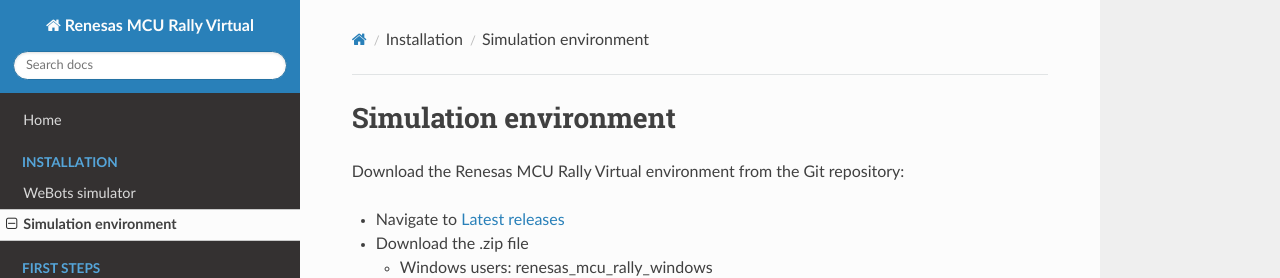
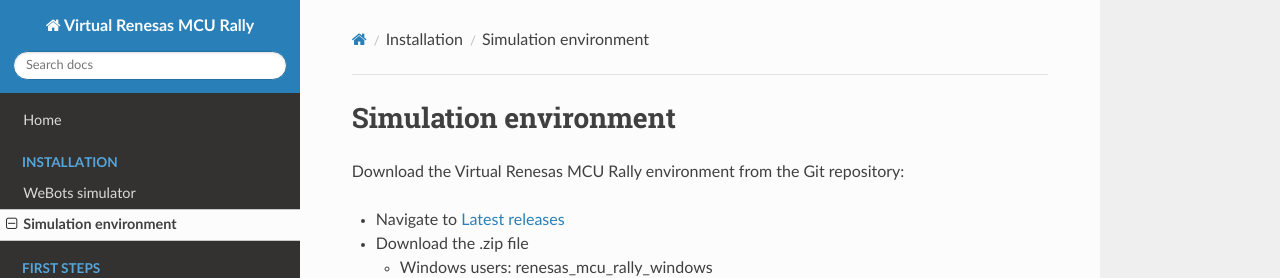
Before and after one commit to lampa-research/renesas_mcu_rally, an MkDocs documentation site: the page built from docs/docs/simulation_environment.md, in a window 1280 px wide and 985 px high. Shown: the top 278 px of the window. Built offline with MkDocs 1.6.1, drawn with Linux system fonts in a browser that asks for light colours; nearby versions of some CDN libraries.

```diff
--- a/docs/docs/simulation_environment.md
+++ b/docs/docs/simulation_environment.md
@@ -1,6 +1,6 @@
 # Simulation environment
 
-Download the Renesas MCU Rally Virtual environment from the Git repository:
+Download the Virtual Renesas MCU Rally environment from the Git repository:
 
 - Navigate to [Latest releases](https://github.com/ul-lakos/renesas_mcu_rally/releases/)
 - Download the .zip file
--- a/docs/mkdocs.yml
+++ b/docs/mkdocs.yml
@@ -1,4 +1,4 @@
-site_name: Renesas MCU Rally Virtual
+site_name: Virtual Renesas MCU Rally
 
 theme: readthedocs
 
```
Also changed, not shown: docs/docs/index.md (+2 -2 lines), docs/docs/project_setup.md (+1 -1 lines), README.md.
